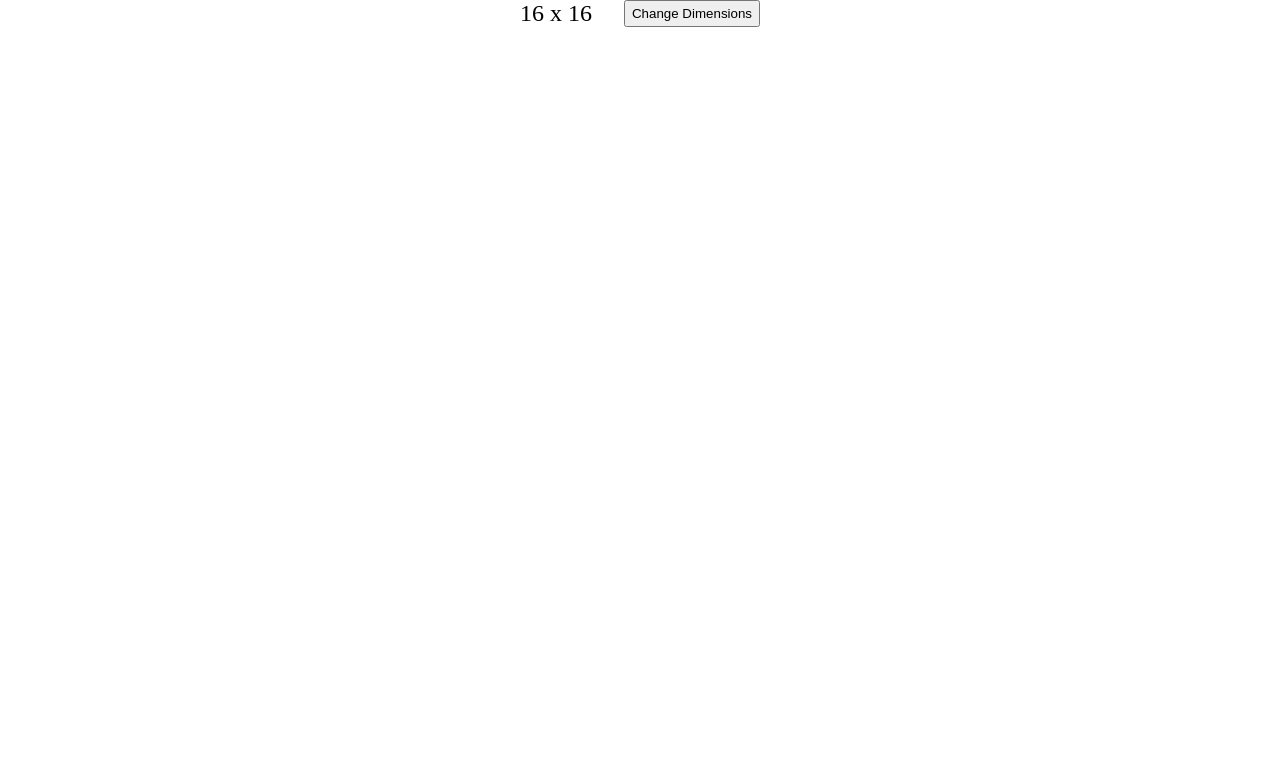
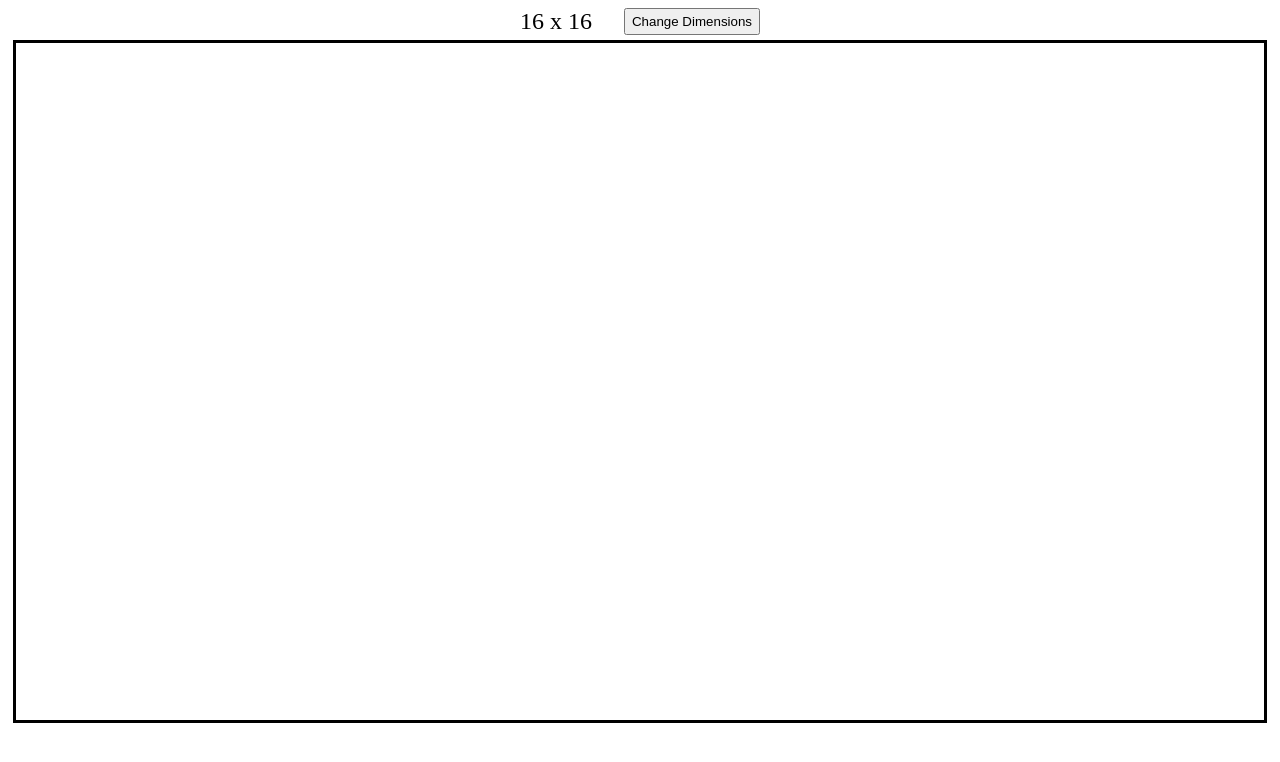
Before and after one commit to Xauzu/odin-foundations-etch-a-sketch, a plain HTML site: page index.html in a window 1280 px wide. Drawn offline with Linux system fonts and the light colour scheme.

Commit message:
Add border and margin to grid

```diff
--- a/style.css
+++ b/style.css
@@ -1,10 +1,10 @@
 html {
-    height: 90%
-}
-body {
+    height: 90%;
     margin: 0 0 0 0;
     border: 0;
+}
 
+body {
     display: flex;
     flex-direction: column;
     min-height: 100%;
@@ -25,6 +25,8 @@ body {
     display: flex;
     flex: 1;
     flex-direction: column;
+    border: solid black;
+    margin: 5px;
 }
 
 .row {
```
